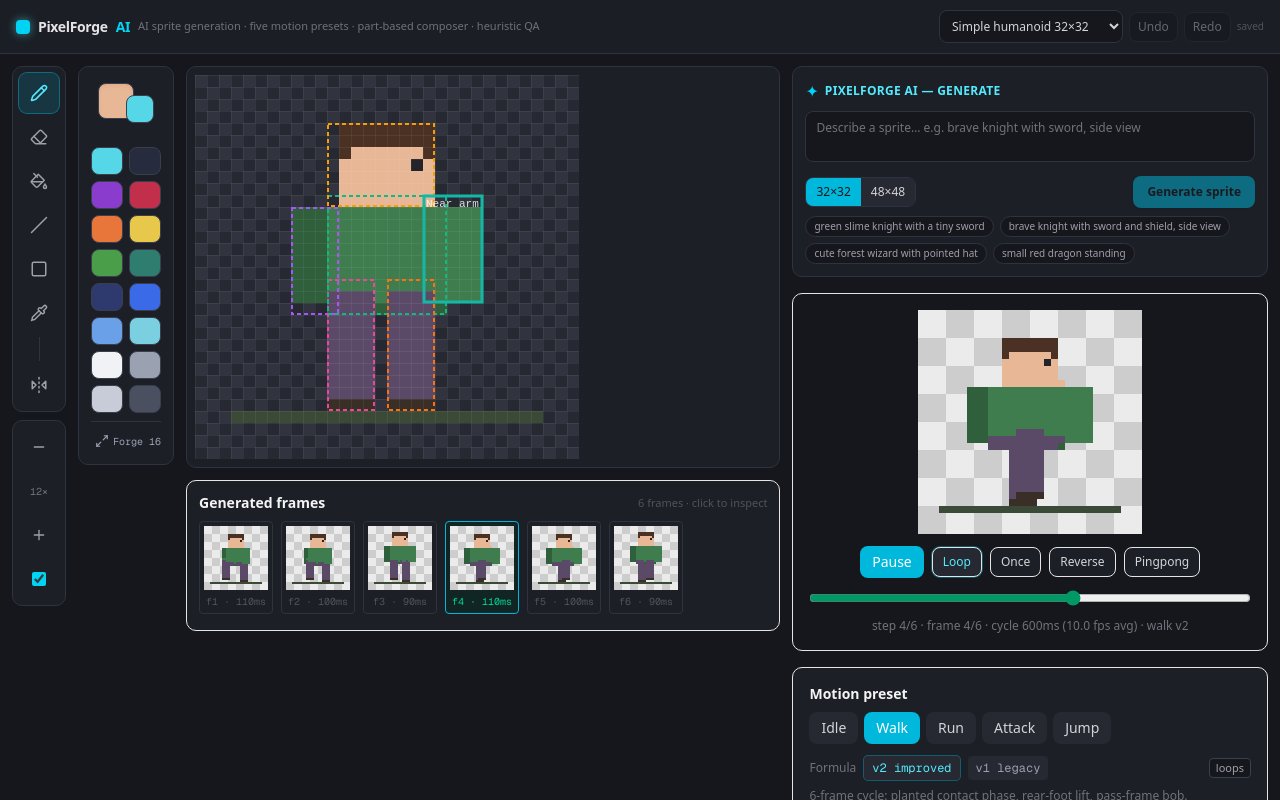
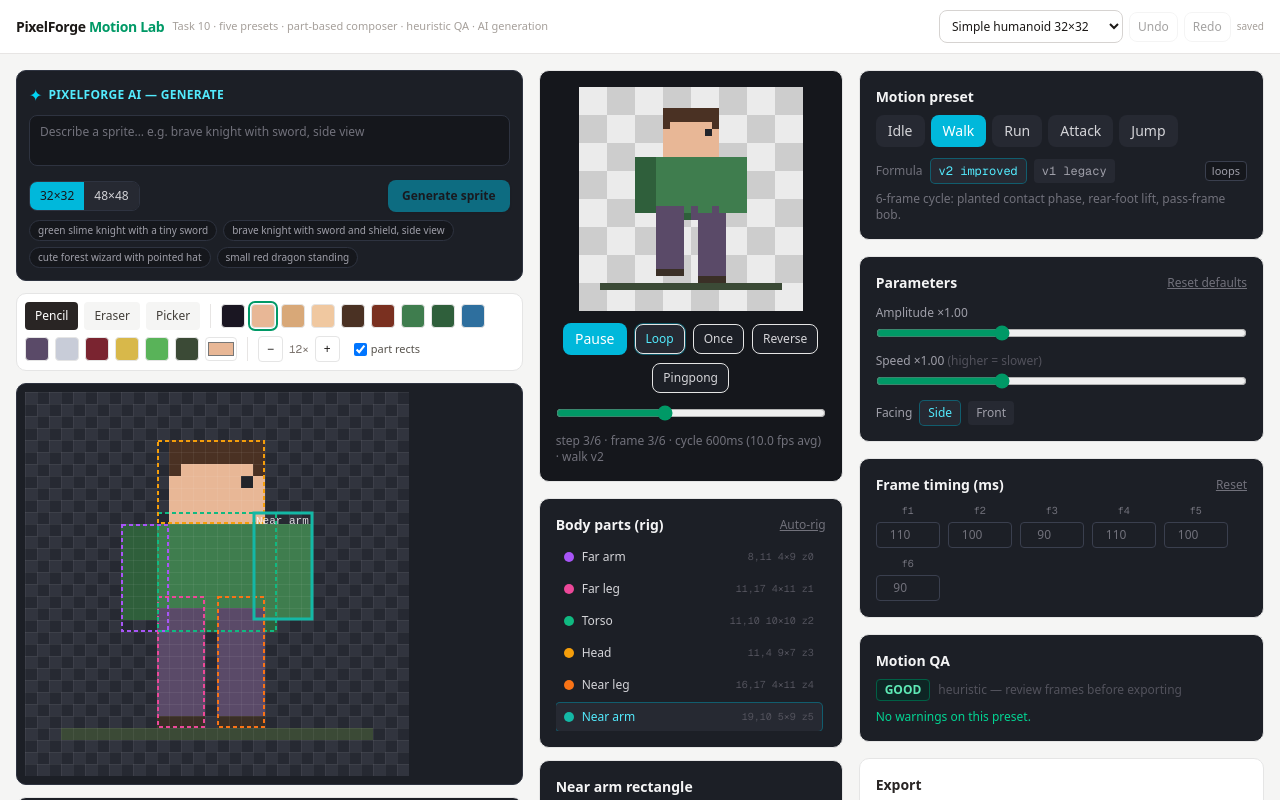
Before and after one commit to Suturobery/pixelforge-ai, a Next.js app: page / in a window 1280 px wide. Shown: the top 800 px of the page. Built offline with nearby package versions, Linux system fonts and the light colour scheme.

Commit message:
f8edbb77-cf63-46b3-b521-55adad004758

```diff
--- a/src/app/page.tsx
+++ b/src/app/page.tsx
@@ -8,17 +8,6 @@ import { analyzeMotion } from '@/lib/pixelforge/qa'
 import { effectiveDurations } from '@/lib/pixelforge/playback'
 import { useEditor } from '@/lib/pixelforge/store'
 import type { FixtureId } from '@/lib/pixelforge/fixtures'
-import {
-  Pencil,
-  Eraser,
-  Pipette,
-  PaintBucket,
-  Slash,
-  Square,
-  FlipHorizontal2,
-  Plus,
-  Minus,
-} from 'lucide-react'
 
 import { PixelCanvas } from '@/components/pixelforge/pixel-canvas'
 import { PreviewPlayer } from '@/components/pixelforge/preview-player'
@@ -26,7 +15,6 @@ import { MotionPanel } from '@/components/pixelforge/motion-panel'
 import { RigPanel } from '@/components/pixelforge/rig-panel'
 import { FramesStrip } from '@/components/pixelforge/frames-strip'
 import { AiPanel } from '@/components/pixelforge/ai-panel'
-import { PalettePanel } from '@/components/pixelforge/palette-panel'
 
 const TEMPLATES: { id: FixtureId; label: string }[] = [
   { id: 'simple', label: 'Simple humanoid 32×32' },
@@ -34,14 +22,7 @@ const TEMPLATES: { id: FixtureId; label: string }[] = [
   { id: 'slime', label: 'Slime 24×24' },
 ]
 
-const TOOLS = [
-  { id: 'pencil', label: 'Pencil', Icon: Pencil },
-  { id: 'eraser', label: 'Eraser', Icon: Eraser },
-  { id: 'fill', label: 'Fill', Icon: PaintBucket },
-  { id: 'line', label: 'Line', Icon: Slash },
-  { id: 'rect', label: 'Rectangle', Icon: Square },
-  { id: 'picker', label: 'Color picker', Icon: Pipette },
-] as const
+const SWATCHES = ['#1a1622', '#e8b796', '#d8a878', '#f0c8a0', '#4a3123', '#7a3020', '#3f7d4e', '#2f5f3b', '#2e6f9e', '#5a4a68', '#c8ccd8', '#7a2430', '#d8b84a', '#59b359', '#3b4a36']
 
 export default function Home() {
   const store = useEditor()
@@ -94,23 +75,22 @@ export default function Home() {
   }, [keyboard])
 
   return (
-    <div className="flex min-h-screen flex-col bg-[#15171c] text-zinc-200">
+    <div className="flex min-h-screen flex-col bg-stone-100 text-stone-900">
       {/* Header */}
-      <header className="sticky top-0 z-20 border-b border-[#2e3340] bg-[#1c1f26]/95 backdrop-blur">
-        <div className="mx-auto flex max-w-[1600px] flex-wrap items-center gap-2 px-4 py-2.5">
-          <h1 className="flex items-center gap-2 text-sm font-bold tracking-tight">
-            <span className="inline-block h-3.5 w-3.5 rounded-[4px] bg-cyan-400 shadow-[0_0_10px_rgba(86,215,232,0.6)]" aria-hidden />
-            PixelForge <span className="text-cyan-400">AI</span>
+      <header className="sticky top-0 z-20 border-b border-stone-200 bg-white/95 backdrop-blur">
+        <div className="mx-auto flex max-w-7xl flex-wrap items-center gap-2 px-4 py-2.5">
+          <h1 className="text-sm font-bold tracking-tight">
+            PixelForge <span className="text-emerald-600">Motion Lab</span>
           </h1>
-          <span className="hidden text-[11px] text-zinc-500 sm:inline">
-            AI sprite generation · five motion presets · part-based composer · heuristic QA
+          <span className="hidden text-[11px] text-stone-400 sm:inline">
+            Task 10 · five presets · part-based composer · heuristic QA · AI generation
           </span>
           <div className="ml-auto flex items-center gap-1.5">
             <select
               data-testid="template-select"
               value={template}
               onChange={(e) => useEditor.getState().loadTemplate(e.target.value as FixtureId)}
-              className="rounded-md border border-[#2e3340] bg-[#15171c] px-2 py-1.5 text-xs text-zinc-300"
+              className="rounded-md border border-stone-300 bg-white px-2 py-1.5 text-xs"
               aria-label="Load template sprite"
             >
               {TEMPLATES.map((t) => (
@@ -123,7 +103,7 @@ export default function Home() {
               data-testid="undo"
               onClick={store.undo}
               disabled={undoStack.length === 0}
-              className="rounded-md border border-[#2e3340] bg-[#15171c] px-2 py-1.5 text-xs font-medium text-zinc-300 hover:border-[#565d70] disabled:opacity-40"
+              className="rounded-md border px-2 py-1.5 text-xs font-medium disabled:opacity-40"
               title="Undo (Ctrl+Z)"
             >
               Undo
@@ -133,12 +113,12 @@ export default function Home() {
               data-testid="redo"
               onClick={store.redo}
               disabled={redoStack.length === 0}
-              className="rounded-md border border-[#2e3340] bg-[#15171c] px-2 py-1.5 text-xs font-medium text-zinc-300 hover:border-[#565d70] disabled:opacity-40"
+              className="rounded-md border px-2 py-1.5 text-xs font-medium disabled:opacity-40"
               title="Redo (Ctrl+Shift+Z)"
             >
               Redo
             </button>
-            <span className="text-[10px] text-zinc-600" data-testid="save-state">
+            <span className="text-[10px] text-stone-400" data-testid="save-state">
               {savedAt ? 'saved' : 'unsaved'}
             </span>
           </div>
@@ -146,101 +126,80 @@ export default function Home() {
       </header>
 
       {/* Main */}
-      <main className="mx-auto grid w-full max-w-[1600px] flex-1 grid-cols-1 gap-3 p-3 lg:grid-cols-[auto_auto_minmax(0,5fr)] xl:grid-cols-[auto_auto_minmax(0,5fr)_minmax(0,4fr)]">
-        {/* Tool rail — original left toolbar */}
-        <section aria-label="Tools" className="flex flex-row gap-2 lg:flex-col">
-          <div className="flex flex-row gap-1 rounded-lg border border-[#2e3340] bg-[#1c1f26] p-1.5 lg:flex-col">
-            {TOOLS.map(({ id, label, Icon }) => (
+      <main className="mx-auto grid w-full max-w-7xl flex-1 grid-cols-1 gap-4 p-4 lg:grid-cols-[minmax(0,5fr)_minmax(0,4fr)] xl:grid-cols-[minmax(0,5fr)_minmax(0,3fr)_minmax(0,4fr)]">
+        {/* Left: editor */}
+        <section aria-label="Sprite editor" className="flex flex-col gap-3">
+          <AiPanel />
+          <div className="flex flex-wrap items-center gap-1.5 rounded-lg border bg-white p-2">
+            {(['pencil', 'eraser', 'picker'] as const).map((t) => (
               <button
-                key={id}
+                key={t}
                 type="button"
-                data-testid={`tool-${id}`}
-                onClick={() => store.setTool(id)}
-                aria-pressed={tool === id}
-                title={label}
-                aria-label={label}
-                className={`flex h-10 w-10 items-center justify-center rounded-md transition ${
-                  tool === id
-                    ? 'bg-cyan-500/15 text-cyan-300 ring-1 ring-cyan-500/50'
-                    : 'text-zinc-400 hover:bg-[#262932] hover:text-zinc-200'
+                data-testid={`tool-${t}`}
+                onClick={() => store.setTool(t)}
+                className={`rounded px-2.5 py-1.5 text-xs font-medium capitalize ${
+                  tool === t ? 'bg-stone-800 text-white' : 'bg-stone-100 text-stone-700 hover:bg-stone-200'
                 }`}
               >
-                <Icon size={18} strokeWidth={2} />
+                {t}
               </button>
             ))}
-            <div className="mx-1 h-6 w-px self-center bg-[#2e3340] max-lg:hidden" />
-            <button
-              type="button"
-              onClick={store.flipHorizontal}
-              title="Flip sprite horizontally"
-              aria-label="Flip sprite horizontally"
-              className="flex h-10 w-10 items-center justify-center rounded-md text-zinc-400 transition hover:bg-[#262932] hover:text-zinc-200"
-            >
-              <FlipHorizontal2 size={18} strokeWidth={2} />
-            </button>
-          </div>
-          {/* zoom rail */}
-          <div className="flex flex-row gap-1 rounded-lg border border-[#2e3340] bg-[#1c1f26] p-1.5 lg:flex-col">
-            <button
-              type="button"
-              onClick={() => store.setZoom(zoom - 2)}
-              title="Zoom out"
-              aria-label="Zoom out"
-              className="flex h-10 w-10 items-center justify-center rounded-md text-zinc-400 transition hover:bg-[#262932] hover:text-zinc-200"
-            >
-              <Minus size={16} />
-            </button>
-            <span className="flex h-10 w-10 items-center justify-center font-mono text-[10px] text-zinc-500">{zoom}×</span>
-            <button
-              type="button"
-              onClick={() => store.setZoom(zoom + 2)}
-              title="Zoom in"
-              aria-label="Zoom in"
-              className="flex h-10 w-10 items-center justify-center rounded-md text-zinc-400 transition hover:bg-[#262932] hover:text-zinc-200"
-            >
-              <Plus size={16} />
-            </button>
-            <label className="flex h-10 w-10 items-center justify-center" title="Show part rectangles">
+            <div className="mx-1 h-6 w-px bg-stone-200" />
+            {SWATCHES.map((c) => (
+              <button
+                key={c}
+                type="button"
+                onClick={() => store.setColor(c)}
+                className={`h-6 w-6 rounded border ${color === c ? 'ring-2 ring-emerald-600 ring-offset-1' : ''}`}
+                style={{ background: c }}
+                aria-label={`Color ${c}`}
+              />
+            ))}
+            <input
+              type="color"
+              value={color}
+              onChange={(e) => store.setColor(e.target.value)}
+              className="h-6 w-8 cursor-pointer rounded border"
+              aria-label="Custom color"
+            />
+            <div className="mx-1 h-6 w-px bg-stone-200" />
+            <button type="button" onClick={() => store.setZoom(zoom - 2)} className="rounded border px-2 py-1 text-xs">−</button>
+            <span className="font-mono text-[11px] text-stone-500">{zoom}×</span>
+            <button type="button" onClick={() => store.setZoom(zoom + 2)} className="rounded border px-2 py-1 text-xs">+</button>
+            <label className="ml-2 flex items-center gap-1 text-[11px] text-stone-600">
               <input
                 type="checkbox"
                 checked={store.showRects}
                 onChange={(e) => store.setShowRects(e.target.checked)}
                 data-testid="toggle-rects"
-                className="h-3.5 w-3.5 accent-cyan-400"
-                aria-label="Show part rectangles"
               />
+              part rects
             </label>
           </div>
-        </section>
-
-        {/* Palette — Forge 16 */}
-        <section aria-label="Palette">
-          <PalettePanel />
-        </section>
-
-        {/* Center: canvas + frames */}
-        <section aria-label="Sprite editor" className="flex flex-col gap-3">
           <PixelCanvas grid={grid} rig={rig} />
           <FramesStrip frames={derived.anim.frames} plans={derived.anim.plans} overrides={durationOverrides} />
         </section>
 
-        {/* Right: AI + preview + motion composer + rig */}
+        {/* Middle: preview (xl only) / merged below on smaller screens */}
+        <section aria-label="Animation preview" className="flex flex-col gap-4 xl:col-auto max-xl:order-3">
+          <PreviewPlayer plans={derived.anim.plans} frames={derived.anim.frames} overrides={durationOverrides} />
+          <RigPanel grid={grid} rig={rig} />
+        </section>
+
+        {/* Right: motion composer + QA */}
         <section aria-label="Motion composer" className="flex flex-col gap-4">
-          <AiPanel />
-          <PreviewPlayer plans={derived.anim.plans} frames={derived.anim.frames} overrides={durationOverrides} />
           <MotionPanel
             frames={derived.anim.frames}
             plans={derived.anim.plans}
             qa={derived.qa}
           />
-          <RigPanel grid={grid} rig={rig} />
         </section>
       </main>
 
       {/* Footer */}
-      <footer className="mt-auto border-t border-[#2e3340] bg-[#1c1f26]">
-        <div className="mx-auto flex max-w-[1600px] flex-wrap items-center gap-x-4 gap-y-1 px-4 py-3 text-[11px] text-zinc-500">
-          <span className="font-semibold text-zinc-300">PixelForge AI — Studio</span>
+      <footer className="mt-auto border-t border-stone-200 bg-white">
+        <div className="mx-auto flex max-w-7xl flex-wrap items-center gap-x-4 gap-y-1 px-4 py-3 text-[11px] text-stone-500">
+          <span className="font-semibold text-stone-700">PixelForge AI — Motion Lab</span>
           <span>Translation-only part composer (v3.1 R1–R10)</span>
           <span>QA warnings are heuristics — always review frames before export</span>
           <span className="ml-auto font-mono">{grid.width}×{grid.height} · {presetId}/{presetVersion} · amp ×{params.amplitude} · spd ×{params.speed} · {DEFAULT_PARAMS.facing === params.facing ? 'default' : 'custom'} params</span>
```
